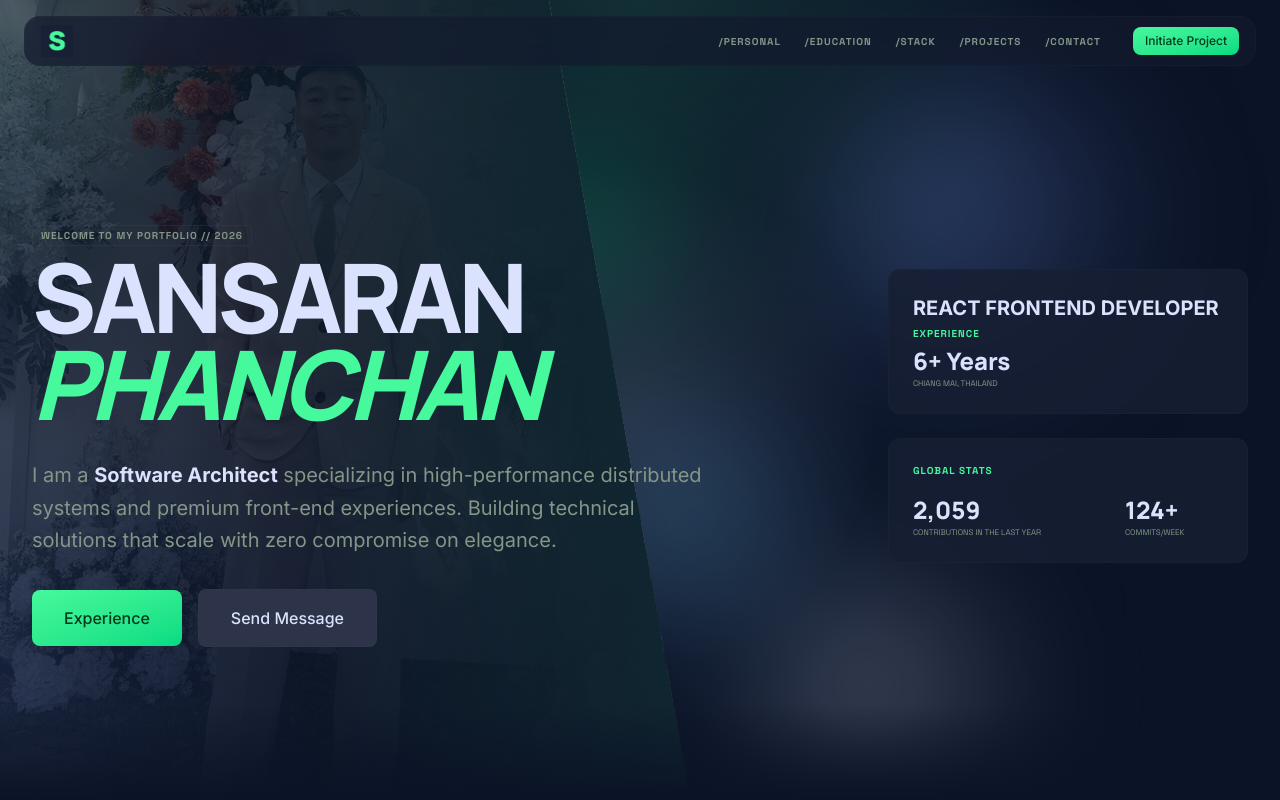
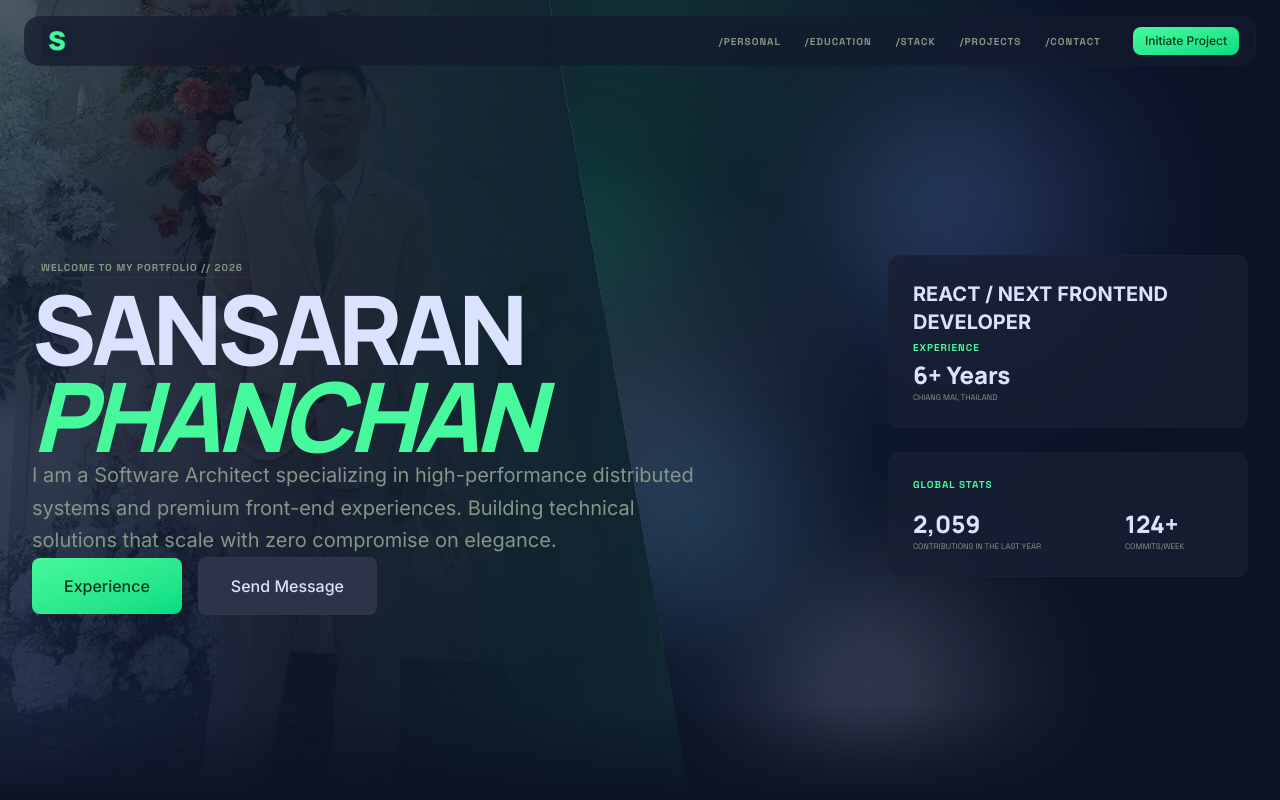
Before and after one commit to sansaran1234/MyPortfolio, a Next.js app: page / in a window 1280 px wide. Shown: the top 800 px of the page. Built offline with nearby package versions, Linux system fonts and the light colour scheme.

Commit message:
create components

```diff
--- a/src/components/home/Hero.tsx
+++ b/src/components/home/Hero.tsx
@@ -1,24 +1,13 @@
 "use client";
 
 import { motion } from "motion/react";
-import { heroLeadSlideReveal, heroSoftReveal } from "../../animations/common.animations";
-import { Button } from "../ui/Button";
-import { Badge } from "../ui/Badge";
+import { heroSoftReveal } from "../../animations/common.animations";
 import { BubbleBackground } from "../ui/BubbleBackground";
 import { ProfileBackgroundStrip } from "../ui/ProfileBackgroundStrip";
-import { StatsPanel } from "../ui/StatsPanel";
+import { HeroInfoCards } from "./HeroInfoCards";
+import { HeroIntro } from "./HeroIntro";
 
 export const Hero = () => {
-    const stats = [
-        {
-            value: "2,059",
-            label: "contributions in the last year",
-        },
-        {
-            value: "124+",
-            label: "Commits/Week",
-        },
-    ];
 
     return (
         <section className="relative w-full min-h-screen flex flex-col justify-center md:px-8 px-4 pt-32 pb-24 overflow-hidden">
@@ -45,52 +34,11 @@ export const Hero = () => {
                 animate="visible"
             >
                 <div className="lg:col-span-8 flex flex-col gap-8">
-                    <motion.div className="relative flex flex-col gap-2 pt-6 md:pt-10" variants={heroLeadSlideReveal}>
-                        <Badge variant="outline" className="w-fit">Welcome to My Portfolio // 2026</Badge>
-                        <h1 className="font-display text-6xl md:text-8xl font-black text-foreground leading-[0.9] tracking-tighter">
-                            SANSARAN <br />
-                            <span className="text-primary italic">PHANCHAN</span>
-                        </h1>
-                    </motion.div>
-
-                    <motion.p className="font-body text-lg md:text-xl text-outline max-w-2xl leading-relaxed" variants={heroSoftReveal.item}>
-                        I am a <span className="text-foreground font-bold">Software Architect</span> specializing in
-                        high-performance distributed systems and premium front-end experiences.
-                        Building technical solutions that scale with zero compromise on elegance.
-                    </motion.p>
-
-                    <motion.div className="flex flex-wrap gap-4 items-center" variants={heroSoftReveal.item}>
-                        <Button variant="primary" size="lg" onClick={() => { window.location.href = "#projects"; }}>Experience</Button>
-                        <Button variant="secondary" size="lg" onClick={() => { window.location.href = "mailto:sansaran.p10@gmail.com"; }}>
-                            Send Message
-                        </Button>
-                    </motion.div>
+                    <HeroIntro />
                 </div>
 
                 {/* Right */}
-                <motion.div
-                    className="relative lg:col-span-4 flex flex-col gap-6 lg:items-end"
-                    variants={heroSoftReveal.item}
-                >
-                    <motion.div
-                        className="w-full lg:w-90 p-6 bg-surface-container/85 backdrop-blur-xs rounded-xl border border-outline-variant/10"
-                        variants={heroSoftReveal.item}
-                    >
-                        <div className="flex flex-col gap-1">
-                            <span className="font-bold text-foreground text-xl uppercase">React Frontend Developer</span>
-                            <h3 className="font-technical text-[10px] uppercase font-black text-primary tracking-widest">Experience</h3>
-                            <div className="grid grid-cols-[2fr_1fr] gap-4">
-                                <div className="flex flex-col">
-                                    <span className="font-display text-2xl font-black">6+ Years</span>
-                                    <span className="font-technical text-[8px] uppercase text-outline">Chiang mai, Thailand</span>
-                                </div>
-                            </div>
-                        </div>
-                    </motion.div>
-                    <motion.div className="w-full lg:w-90" variants={heroSoftReveal.item}>
-                        <StatsPanel title="Global Stats" items={stats} className="bg-surface-container/85 backdrop-blur-xs" />
-                    </motion.div>
-                </motion.div>
+                <HeroInfoCards className="relative lg:col-span-4 flex flex-col gap-6 lg:items-end" jobTitle="React / Next Frontend Developer" />
             </motion.div>
 
              <div className="absolute inset-x-0 bottom-0 h-24 bg-linear-to-t from-background to-transparent pointer-events-none" />
--- /dev/null
+++ b/src/components/home/HeroInfoCards.tsx
@@ -0,0 +1,54 @@
+"use client";
+
+import { motion } from "motion/react";
+import { heroSoftReveal } from "../../animations/common.animations";
+import { StatsPanel } from "../ui/StatsPanel";
+
+export interface StatsItem {
+  value: string;
+  label: string;
+}
+
+export interface HeroInfoCardsProps {
+  jobTitle?: string;
+  experienceLabel?: string;
+  experienceValue?: string;
+  location?: string;
+  stats?: StatsItem[];
+  className?: string;
+}
+
+export const HeroInfoCards = ({
+  jobTitle = "React Frontend Developer",
+  experienceLabel = "Experience",
+  experienceValue = "6+ Years",
+  location = "Chiang mai, Thailand",
+  stats = [
+    { value: "2,059", label: "contributions in the last year" },
+    { value: "124+", label: "Commits/Week" },
+  ],
+  className,
+}: HeroInfoCardsProps) => {
+  return (
+    <motion.div className={className} variants={heroSoftReveal.item}>
+      <motion.div
+        className="w-full lg:w-90 p-6 bg-surface-container/85 backdrop-blur-xs rounded-xl border border-outline-variant/10"
+        variants={heroSoftReveal.item}
+      >
+        <div className="flex flex-col gap-1">
+          <span className="font-bold text-foreground text-xl uppercase">{jobTitle}</span>
+          <h3 className="font-technical text-[10px] uppercase font-black text-primary tracking-widest">{experienceLabel}</h3>
+          <div className="grid grid-cols-[2fr_1fr] gap-4">
+            <div className="flex flex-col">
+              <span className="font-display text-2xl font-black">{experienceValue}</span>
+              <span className="font-technical text-[8px] uppercase text-outline">{location}</span>
+            </div>
+          </div>
+        </div>
+      </motion.div>
+      <motion.div className="w-full lg:w-90" variants={heroSoftReveal.item}>
+        <StatsPanel title="Global Stats" items={stats} className="bg-surface-container/85 backdrop-blur-xs" />
+      </motion.div>
+    </motion.div>
+  );
+};
--- /dev/null
+++ b/src/components/home/HeroIntro.tsx
@@ -0,0 +1,62 @@
+"use client";
+
+import { motion } from "motion/react";
+import { heroLeadSlideReveal, heroSoftReveal } from "../../animations/common.animations";
+import { Button } from "../ui/Button";
+import { Badge } from "../ui/Badge";
+
+export interface HeroIntroProps {
+  badgeText?: string;
+  name?: string;
+  highlightName?: string;
+  description?: string;
+  descriptionHighlight?: string;
+  ctaText?: string;
+  ctaHref?: string;
+  secondaryText?: string;
+  secondaryHref?: string;
+  className?: string;
+}
+
+export const HeroIntro = ({
+  badgeText = "Welcome to My Portfolio // 2026",
+  name = "SANSARAN",
+  highlightName = "PHANCHAN",
+  description = "I am a Software Architect specializing in high-performance distributed systems and premium front-end experiences. Building technical solutions that scale with zero compromise on elegance.",
+  descriptionHighlight = "Software Architect",
+  ctaText = "Experience",
+  ctaHref = "#projects",
+  secondaryText = "Send Message",
+  secondaryHref = "mailto:sansaran.p10@gmail.com",
+  className,
+}: HeroIntroProps) => {
+  const highlightDescription = description.replace(
+    descriptionHighlight,
+    `<span className="text-foreground font-bold">${descriptionHighlight}</span>`
+  );
+
+  return (
+    <div className={className}>
+      <motion.div className="relative flex flex-col gap-2 pt-6 md:pt-10" variants={heroLeadSlideReveal}>
+        <Badge variant="outline" className="w-fit">{badgeText}</Badge>
+        <h1 className="font-display text-6xl md:text-8xl font-black text-foreground leading-[0.9] tracking-tighter">
+          {name} <br />
+          <span className="text-primary italic">{highlightName}</span>
+        </h1>
+      </motion.div>
+
+      <motion.p
+        className="font-body text-lg md:text-xl text-outline max-w-2xl leading-relaxed"
+        variants={heroSoftReveal.item}
+        dangerouslySetInnerHTML={{ __html: highlightDescription }}
+      />
+
+      <motion.div className="flex flex-wrap gap-4 items-center" variants={heroSoftReveal.item}>
+        <Button variant="primary" size="lg" onClick={() => { window.location.href = ctaHref; }}>{ctaText}</Button>
+        <Button variant="secondary" size="lg" onClick={() => { window.location.href = secondaryHref; }}>
+          {secondaryText}
+        </Button>
+      </motion.div>
+    </div>
+  );
+};
```
